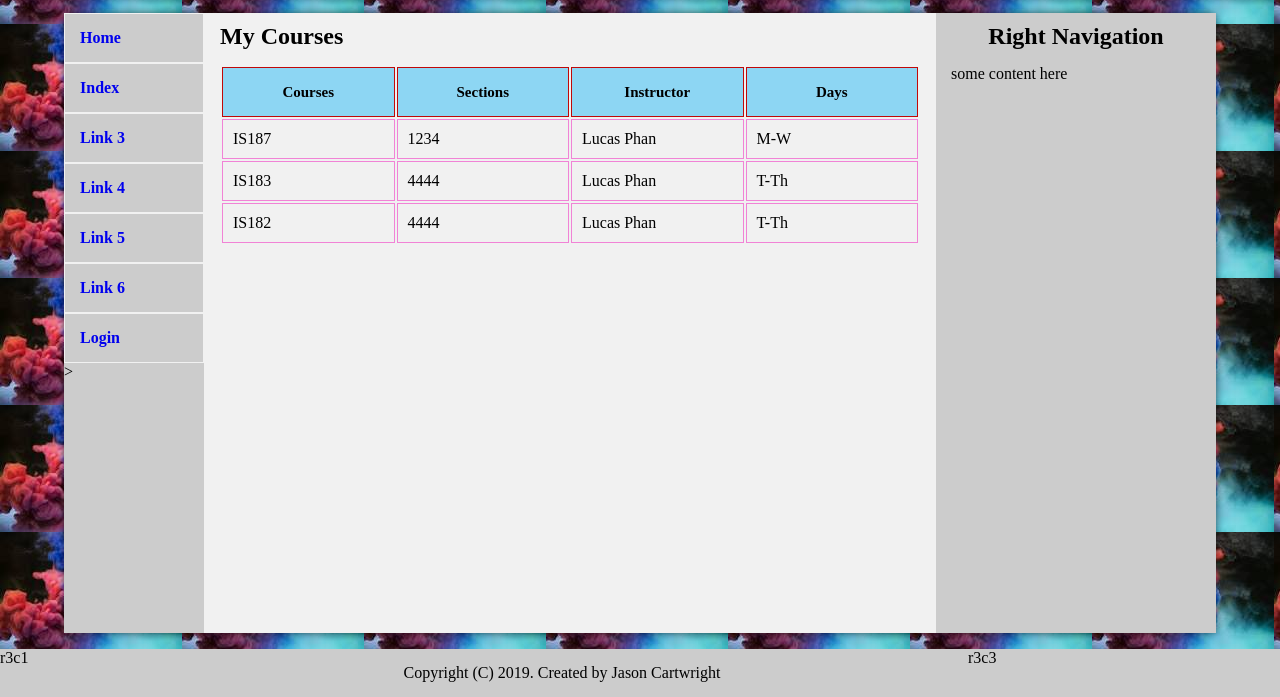
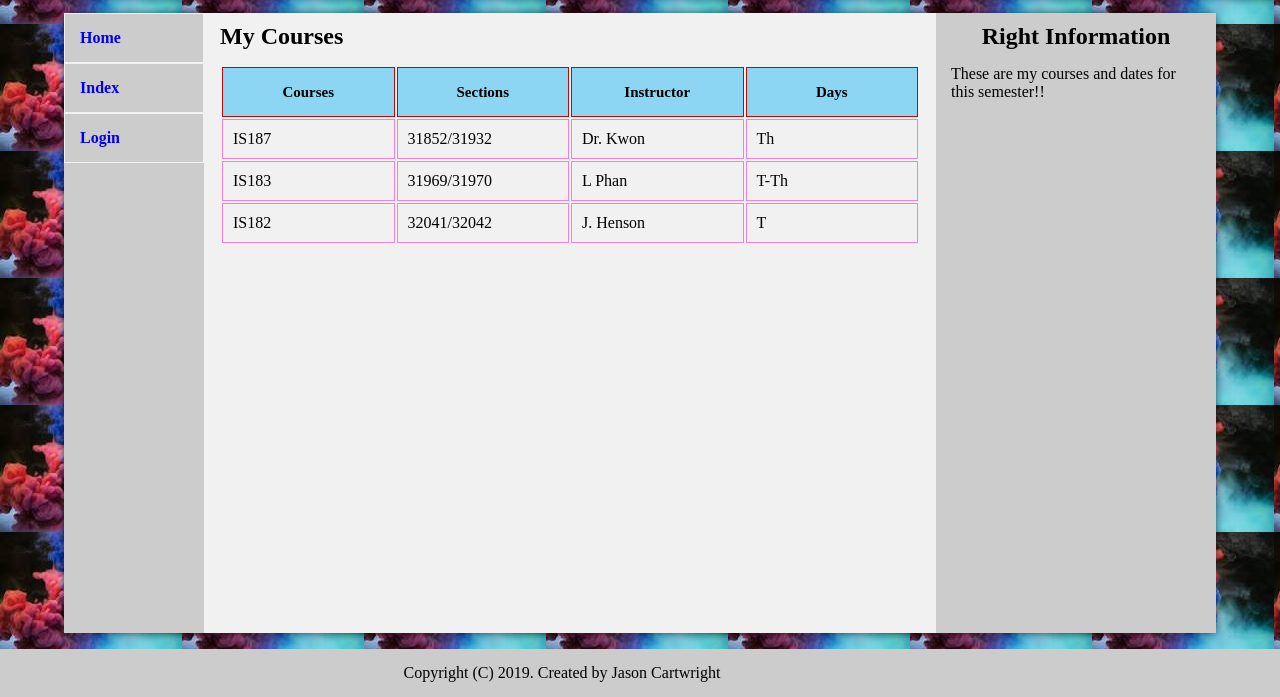
Before and after one commit to The76er/LA3, a plain HTML site: page courses.html in a window 1280 px wide. Shown: the part 103-800 px from the top of the page. Drawn offline with Linux system fonts and the light colour scheme.

Commit message:
final updates for lab assignment 3

```diff
--- a/courses.html
+++ b/courses.html
@@ -13,10 +13,10 @@
             <h2 class="logo-name">Jaysun Cartwright</h2>
 
         <div>
-            r1c2
+
         </div>
         <div>
-            r1c3
+
         </div>
     </div>
     <div class="r2 box-shadow">
@@ -24,13 +24,8 @@
            <ul class="left-nav">
                <li><a href="./index.html">Home</a></li>
                <li><a href="#">Index</a></li>
-               <li><a href="#">Link 3</a></li>
-               <li><a href="#">Link 4</a></li>
-               <li><a href="#">Link 5</a></li>
-               <li><a href="#">Link 6</a></li>
                <li><a href="./login.html">Login</a></li>
-
-           </ul>>
+           </ul>
         </div>
         <div class="r2c2">
             <h2 class="sub-heading">My Courses</h2>
@@ -46,39 +41,39 @@
                <tbody>
                    <tr>
                         <td>IS187</td>
-                        <td>1234</td>
-                        <td>Lucas Phan</td>
-                        <td>M-W</td>
+                        <td>31852/31932</td>
+                        <td>Dr. Kwon</td>
+                        <td>Th</td>
                    </tr>
                    <tr>
                         <td>IS183</td>
-                        <td>4444</td>
-                        <td>Lucas Phan</td>
+                        <td>31969/31970</td>
+                        <td>L Phan</td>
                         <td>T-Th</td>
                    </tr>
                    <tr>
                         <td>IS182</td>
-                        <td>4444</td>
-                        <td>Lucas Phan</td>
-                        <td>T-Th</td>
+                        <td>32041/32042</td>
+                        <td>J. Henson</td>
+                        <td>T</td>
                    </tr>
                </tbody>
            </table>
         </div>
         <div class="r2c3">
-           <h2 class="nav-heading">Right Navigation</h2>
-           <p>some content here</p>
+           <h2 class="nav-heading">Right Information</h2>
+           <p>These are my courses and dates for this semester!!</p>
         </div>
     </div>
     <div class="r3">
         <div>
-            r3c1
+
         </div>
         <div class="copyright-text">
                 Copyright (C) 2019. Created by Jason Cartwright
         </div>
         <div>
-            r3c3
+
         </div>
     </div>
 </body>
```
